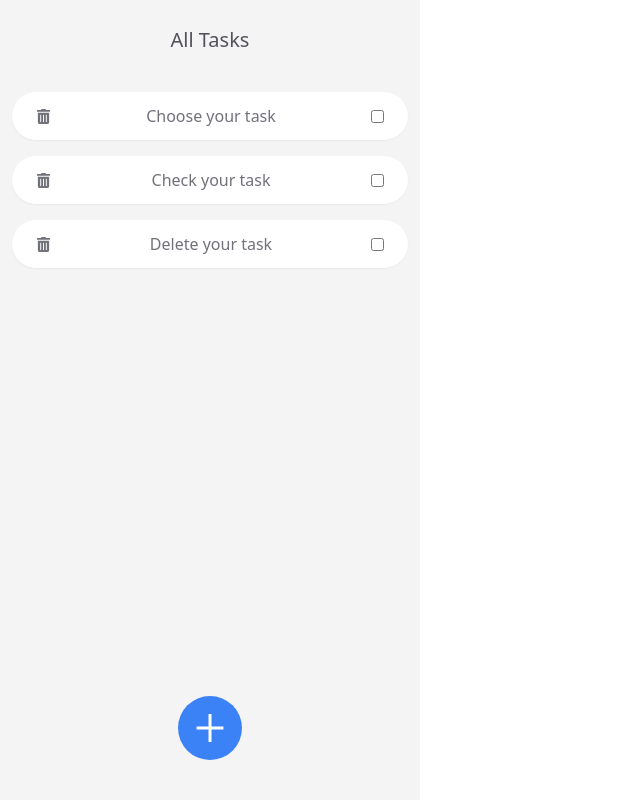
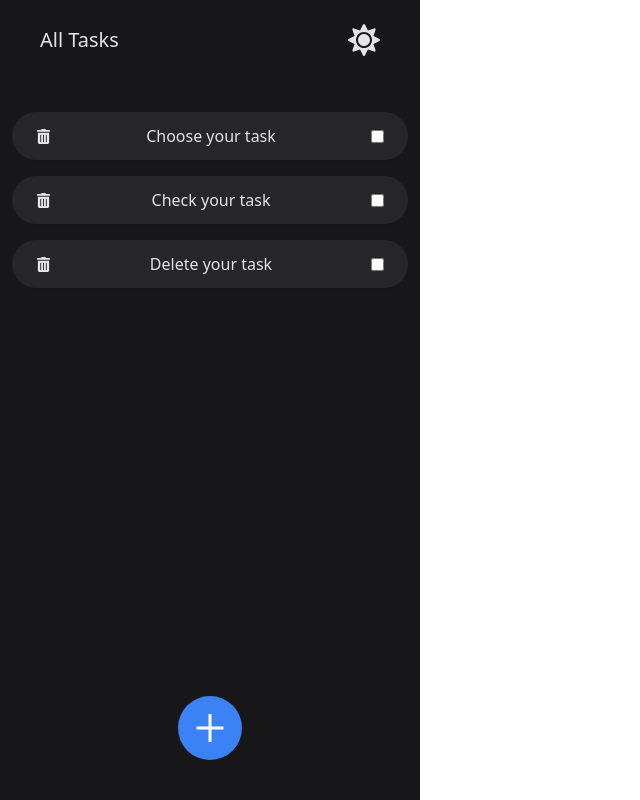
Before and after one commit to ElisioWander/todo-list, a React (Vite) app: page / in a window 1280 px wide. Shown: the whole page, without its empty margins (0-640 px from the left). Built offline with nearby package versions, Linux system fonts and the light colour scheme.

Commit message:
create a alert to delete a task

```diff
--- a/src/App.tsx
+++ b/src/App.tsx
@@ -1,15 +1,20 @@
 import { useState } from "react";
+import { Header } from "./Components/Header";
 import { NewTaskButton } from "./Components/NewTaskButton";
 import { NewTaskModal } from "./Components/NewTaskModal";
 import { Task } from "./Components/Task";
 import { useModalContext } from "./Context/ModalContex";
 import "./global.css";
 
-const defaultTasks = ['Choose your task', 'Check your task', 'Delete your task']
+const defaultTasks = [
+  "Choose your task",
+  "Check your task",
+  "Delete your task",
+];
 
 function App() {
   const [tasks, setTasks] = useState<string[]>(defaultTasks);
-  const [newTask, setNewTask] = useState('')
+  const [newTask, setNewTask] = useState("");
 
   const { handleCloseModal } = useModalContext();
 
@@ -17,25 +22,24 @@ function App() {
     setTasks((state) => [...state, newTask]);
 
     handleCloseModal();
-    setNewTask('')
+    //limpar o imput onde digita a nova tarefa
+    setNewTask("");
   }
 
   function handleDeleteTask(task: string) {
-    setTasks(state => state.filter(allTasks => allTasks !== task ))
+    setTasks((state) => state.filter((allTasks) => allTasks !== task));
   }
 
   return (
     <>
-      <div className="w-full h-screen max-w-[420px] relative bg-zinc-100 ">
-        <header className="w-full h-20 flex items-center justify-center text-xl text-zinc-600">
-          All Tasks
-        </header>
+      <div className="w-full h-screen max-w-[420px] relative bg-zinc-100 dark:bg-zinc-900 ">
+        <Header />
 
         <main>
           <ul className="p-3">
             {tasks?.map((task) => (
               <div key={task}>
-                <Task onHandleDeleteTask={handleDeleteTask} task={task} />
+                <Task task={task} handleDeleteTask={handleDeleteTask} />
               </div>
             ))}
           </ul>
--- /dev/null
+++ b/src/Components/Alert/index.tsx
@@ -0,0 +1,51 @@
+import React from "react";
+
+interface AlertProps {
+  activeAlert: boolean;
+  task: string;
+  handleDeleteTask: (task: string) => void;
+  setActiveAlert: React.Dispatch<React.SetStateAction<boolean>>;
+}
+
+export function Alert({
+  activeAlert,
+  handleDeleteTask,
+  task,
+  setActiveAlert,
+}: AlertProps) {
+  return (
+    <>
+      {activeAlert && (
+        <div
+          className="h-20 px-4 flex flex-col items-center justify-center gap-2 absolute top-0 left-0 right-0 bg-blue-500 text-white text-sm font-bold animate-goBottom "
+          role="alert"
+        >
+          <div className="flex">
+            <svg
+              className="fill-current w-4 h-4 mr-2"
+              xmlns="http://www.w3.org/2000/svg"
+              viewBox="0 0 20 20"
+            >
+              <path d="M12.432 0c1.34 0 2.01.912 2.01 1.957 0 1.305-1.164 2.512-2.679 2.512-1.269 0-2.009-.75-1.974-1.99C9.789 1.436 10.67 0 12.432 0zM8.309 20c-1.058 0-1.833-.652-1.093-3.524l1.214-5.092c.211-.814.246-1.141 0-1.141-.317 0-1.689.562-2.502 1.117l-.528-.88c2.572-2.186 5.531-3.467 6.801-3.467 1.057 0 1.233 1.273.705 3.23l-1.391 5.352c-.246.945-.141 1.271.106 1.271.317 0 1.357-.392 2.379-1.207l.6.814C12.098 19.02 9.365 20 8.309 20z" />
+            </svg>
+            <p>Are you sure you want to delete?</p>
+          </div>
+          <div className="flex gap-4 text-lg ">
+            <button
+              className="hover:underline underline-offset-2"
+              onClick={() => handleDeleteTask(task)}
+            >
+              Yes
+            </button>
+            <button
+              className="hover:underline underline-offset-2"
+              onClick={() => setActiveAlert(false)}
+            >
+              No
+            </button>
+          </div>
+        </div>
+      )}
+    </>
+  );
+}
--- /dev/null
+++ b/src/Components/Header/index.tsx
@@ -0,0 +1,27 @@
+import { FaSun, FaMoon } from "react-icons/fa";
+import { useTheme } from "../../Context/ThemeContext";
+
+export function Header() {
+  const { handleToggleTheme, theme } = useTheme();
+
+  return (
+    <header className="w-full h-20 px-10 mb-5 flex items-center justify-between text-xl text-zinc-600 dark:text-zinc-200 dark:bg-zinc-900 ">
+      <span>All Tasks</span>
+      <div>
+        {theme ? (
+          <FaMoon
+            fontSize={32}
+            className="cursor-pointer"
+            onClick={handleToggleTheme}
+          />
+        ) : (
+          <FaSun
+            fontSize={32}
+            className="cursor-pointer text-zinc-200 "
+            onClick={handleToggleTheme}
+          />
+        )}
+      </div>
+    </header>
+  );
+}
--- a/src/Components/NewTaskModal/index.tsx
+++ b/src/Components/NewTaskModal/index.tsx
@@ -12,25 +12,28 @@ export function NewTaskModal({
   newTask,
   setNewTask,
 }: NewTaskModalProps) {
-  const { isNewTaskModalOpen, handleCloseModal } = useModalContext()
+  const { isNewTaskModalOpen, handleCloseModal } = useModalContext();
 
   return (
     <>
       {isNewTaskModalOpen && (
-        <div className="w-full h-full flex items-center justify-center absolute top-0 left-0 bottom-0 right-0 bg-zinc-900 bg-opacity-75 animate-goVisible ">
-          <div className="w-[90%] p-5 rounded-md bg-white">
-            <h1 className="text-center text-xl text-zinc-700 font-semibold">
+        <div className="w-full h-full flex items-center justify-center absolute top-0 left-0 bottom-0 right-0 bg-zinc-900 bg-opacity-75 animate-goVisible">
+          <div className="w-[90%] p-5 rounded-md bg-white dark:bg-zinc-800 ">
+            <h1 className="text-center text-xl text-zinc-700 dark:text-zinc-200 font-semibold">
               Whats your new task?
             </h1>
 
             <div className="w-full py-5 flex flex-col justify-center ">
-              <label className="text-xs mb-1 text-zinc-500" htmlFor="task">
+              <label
+                className="text-xs mb-1 text-zinc-500 dark:text-zinc-200 "
+                htmlFor="task"
+              >
                 Type it your task
               </label>
               <input
                 id="task"
                 type="text"
-                className="px-4 py-2 rounded-md bg-zinc-200"
+                className="px-4 py-2 rounded-md bg-zinc-200 focus:outline-none focus:ring-2 focus:ring-offset-2 focus:ring-blue-400 dark:focus:ring-offset-zinc-900 "
                 value={newTask}
                 onChange={(e) => setNewTask(e.target.value)}
                 maxLength={30}
--- a/src/Components/Task/index.tsx
+++ b/src/Components/Task/index.tsx
@@ -1,29 +1,42 @@
 import { useState } from "react";
 import { FaTrashAlt } from "react-icons/fa";
+import { Alert } from "../Alert";
 
 interface TaskProps {
   task: string;
-  onHandleDeleteTask: (task: string) => void;
+  handleDeleteTask: (task: string) => void;
 }
 
-export function Task({ onHandleDeleteTask, task }: TaskProps) {
+export function Task({ task, handleDeleteTask }: TaskProps) {
   const [isChecked, setIsChecked] = useState(false);
+  const [activeAlert, setActiveAlert] = useState(false);
 
   return (
     <>
-      <li className="w-full py-3 px-6 flex items-center relative justify-between hover:brightness-90 transition-all text-zinc-500 shadow-sm rounded-full mb-4 bg-white animate-goTop ">
+      <li className="w-full py-3 px-6 flex items-center relative justify-between hover:brightness-90 transition-all text-zinc-500 dark:text-zinc-200 shadow-sm rounded-full mb-4 bg-white dark:bg-zinc-800 animate-goTop ">
         <FaTrashAlt
           fontSize={15}
           className="cursor-pointer hover:brightness-75 transition-all"
-          onClick={() => onHandleDeleteTask(task)}
+          onClick={() => setActiveAlert(true)}
         />
         <span
-          className={`${!isChecked ? 'cursor-default hover:brightness-75 transition-all' : 'line-through text-zinc-300'}`}
+          className={`${
+            !isChecked
+              ? "cursor-default hover:brightness-75 transition-all"
+              : "line-through text-zinc-300 dark:text-zinc-600 "
+          }`}
         >
           {task}
         </span>
         <input type="checkbox" onClick={() => setIsChecked(!isChecked)} />
       </li>
+
+      <Alert
+        activeAlert={activeAlert}
+        handleDeleteTask={handleDeleteTask}
+        task={task}
+        setActiveAlert={setActiveAlert}
+      />
     </>
   );
 }
--- a/src/Context/ModalContex.tsx
+++ b/src/Context/ModalContex.tsx
@@ -20,7 +20,7 @@ export function ModalContextProvider({ children }: ModalProvider) {
   }
 
   function handleCloseModal() {
-    setIsNewTaskModalOpen(false)
+    setIsNewTaskModalOpen(false);
   }
 
   return (
--- /dev/null
+++ b/src/Context/ThemeContext.tsx
@@ -0,0 +1,47 @@
+import {
+  createContext,
+  ReactNode,
+  useContext,
+  useEffect,
+  useState,
+} from "react";
+
+interface ThemeProviderProps {
+  children: ReactNode;
+}
+
+type ThemeContextData = {
+  theme: boolean;
+  handleToggleTheme: () => void;
+};
+
+const ThemeContext = createContext({} as ThemeContextData);
+
+export function ThemeProvider({ children }: ThemeProviderProps) {
+  const [theme, setTheme] = useState(false);
+
+  useEffect(() => {
+    const rootElement = document.documentElement;
+    const currentTheme = theme;
+
+    const prevTheme = currentTheme ? "dark" : "light";
+    rootElement.classList.remove(prevTheme);
+
+    const nextTheme = currentTheme ? "light" : "dark";
+    rootElement.classList.add(nextTheme);
+
+    localStorage.setItem("theme", nextTheme);
+  }, [theme]);
+
+  function handleToggleTheme() {
+    setTheme(!theme);
+  }
+
+  return (
+    <ThemeContext.Provider value={{ handleToggleTheme, theme }}>
+      {children}
+    </ThemeContext.Provider>
+  );
+}
+
+export const useTheme = () => useContext(ThemeContext);
--- a/src/main.tsx
+++ b/src/main.tsx
@@ -2,11 +2,14 @@ import React from 'react'
 import ReactDOM from 'react-dom/client'
 import App from './App'
 import { ModalContextProvider } from './Context/ModalContex'
+import { ThemeProvider } from './Context/ThemeContext'
 
 ReactDOM.createRoot(document.getElementById('root') as HTMLElement).render(
   <React.StrictMode>
-    <ModalContextProvider>
-      <App />
-    </ModalContextProvider>
+    <ThemeProvider>
+      <ModalContextProvider>
+        <App />
+      </ModalContextProvider>
+    </ThemeProvider>
   </React.StrictMode>
 )
--- a/tailwind.config.cjs
+++ b/tailwind.config.cjs
@@ -1,11 +1,16 @@
 /** @type {import('tailwindcss').Config} */
 module.exports = {
+  darkMode: 'class',
   content: ["./src/**/*.tsx"],
   theme: {
     extend: {
       keyframes: {
         goTop: {
           '0%': { transform: 'translateY(200px)' },
+          '100%': { transform: 'translateY(0)' }
+        },
+        goBottom: {
+          '0%': { transform: 'translateY(-200px)' },
           '100%': { transform: 'translateY(0)' }
         },
         goVisible: {
@@ -15,6 +20,7 @@ module.exports = {
       },
       animation: {
         goTop: 'goTop 0.2s',
+        goBottom: 'goBottom 0.2s',
         goVisible: 'goVisible 0.3s'
       }
     },
```
Also changed, not shown: src/Components/NewTaskButton/index.tsx (+5 -5 lines).
